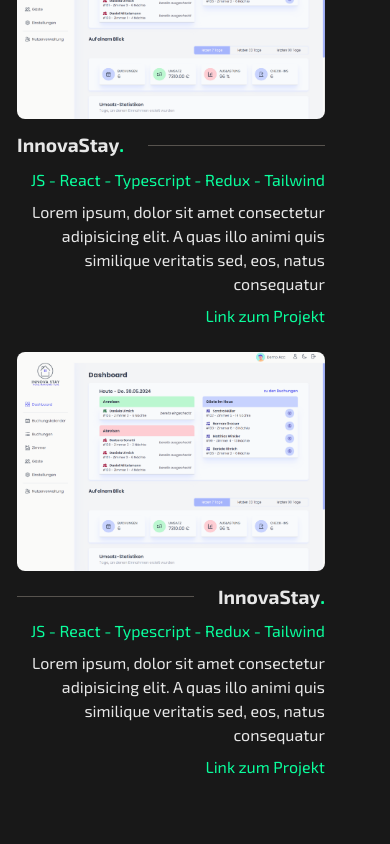
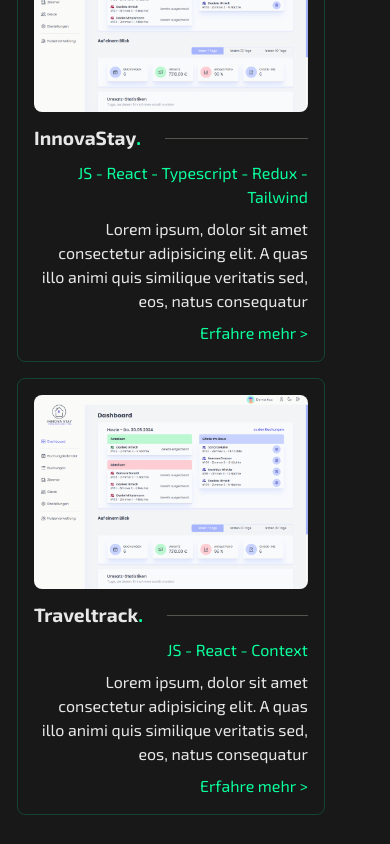
Before and after one commit to TonySN90/portfolio, a React (Vite) app: page / in a window 390 px wide. Shown: the part 2020-2864 px from the top of the page. Built offline with nearby package versions, Linux system fonts and the light colour scheme.

Commit message:
adjust projects

```diff
--- a/src/About/About.tsx
+++ b/src/About/About.tsx
@@ -21,7 +21,7 @@
       if (!scrollContainer) return;
       scrollContainer.scrollLeft =
         scrollContainer.scrollWidth - scrollContainer.clientWidth;
-    }, 300);
+    }, 600);
   }, []);
 
   return (
--- /dev/null
+++ b/src/Projects/Project.tsx
@@ -0,0 +1,36 @@
+import Title from "../components/Title";
+
+function Project({
+  name,
+  techStack,
+  description,
+  img,
+  github,
+}: {
+  name: string;
+  techStack: string;
+  description: string;
+  img: string;
+  github: string;
+}) {
+  return (
+    <div className="w-full sm:w-[48%] bg-transparent transition-all p-4 border border-color_primary_dark rounded-lg">
+      <div className="bg-red-200 w-full max-h-64 rounded-lg mb-3 overflow-hidden">
+        <img
+          className="z-30 size- hover:scale-110 transition-all duration-500"
+          src={img}
+        />
+      </div>
+      <div className="h- rounded-b-lg bg-transparent">
+        <Title size={1.2}>{name}</Title>
+        <p className="text-color_primary my-2">{techStack}</p>
+        <p className="mb-2">{description}</p>
+        <a className="text-color_primary" href="#">
+          Erfahre mehr &#62;
+        </a>
+      </div>
+    </div>
+  );
+}
+
+export default Project;
--- a/src/Projects/Projects.tsx
+++ b/src/Projects/Projects.tsx
@@ -2,6 +2,8 @@
 import SectionWrapper from "../components/SectionWrapper";
 import SubTitle from "../components/SubTitle";
 import Title from "../components/Title";
+import Project from "./Project";
+import projectsData from "./projectsData";
 
 function Projects() {
   return (
@@ -22,55 +24,23 @@
             </span>
           </SubTitle>
 
-          <div className="flex flex-wrap justify-between z-30 bg-transparent">
-            <div className="w-full sm:w-[48%] bg-transparent transition-all mb-6">
-              <div className="bg-red-200 w-full max-h-64 rounded-lg mb-3 overflow-hidden">
-                <img
-                  className="z-30 size- hover:scale-110 transition-all duration-500"
-                  src="IS-Dashboard.png"
-                  alt=""
-                />
-              </div>
-              <div className="h- rounded-b-lg bg-transparent">
-                <Title size={1.2}>InnovaStay</Title>
-                <p className="text-color_primary my-2">
-                  JS - React - Typescript - Redux - Tailwind
-                </p>
-                <p className="mb-2">
-                  Lorem ipsum, dolor sit amet consectetur adipisicing elit. A
-                  quas illo animi quis similique veritatis sed, eos, natus
-                  consequatur
-                </p>
-                <a className="text-color_primary" href="#">
-                  Link zum Projekt
-                </a>
-              </div>
-            </div>
-            <div className="w-full sm:w-[48%] bg-transparent transition-all">
-              <div className="bg-red-200 w-full max-h-64 rounded-lg mb-3 overflow-hidden">
-                <img
-                  className="z-30 hover:scale-110 transition-all duration-500"
-                  src="IS-Dashboard.png"
-                  alt=""
-                />
-              </div>
-              <div className="h- rounded-b-lg bg-transparent">
-                <Title reverse={true} size={1.2}>
-                  InnovaStay
-                </Title>
-                <p className="text-color_primary my-2">
-                  JS - React - Typescript - Redux - Tailwind
-                </p>
-                <p className="mb-2">
-                  Lorem ipsum, dolor sit amet consectetur adipisicing elit. A
-                  quas illo animi quis similique veritatis sed, eos, natus
-                  consequatur
-                </p>
-                <a className="text-color_primary" href="#">
-                  Link zum Projekt
-                </a>
-              </div>
-            </div>
+          <div className="flex flex-wrap gap-4 justify-between z-30 bg-transparent">
+            {/* <Project
+              name="InnovaStay"
+              techStack="JS - React - Typescript - Redux - Tailwind"
+              description="Lorem ipsum, dolor sit amet consectetur adipisicing elit. A quas illo animi quis similique veritatis sed, eos, natus consequatur"
+            /> */}
+
+            {projectsData.map((project) => (
+              <Project
+                key={project.name}
+                name={project.name}
+                techStack={project.techStack}
+                description={project.descriptionShort}
+                github={project.github}
+                img={project.img}
+              />
+            ))}
           </div>
         </div>
       </SectionWrapper>
--- /dev/null
+++ b/src/Projects/projectsData.ts
@@ -0,0 +1,20 @@
+const projectsData = [
+  {
+    name: "InnovaStay",
+    techStack: "JS - React - Typescript - Redux - Tailwind",
+    descriptionShort:
+      "Lorem ipsum, dolor sit amet consectetur adipisicing elit. A quas illo animi quis similique veritatis sed, eos, natus consequatur",
+    github: "https://https://github.com/TonySN90/innovastay",
+    img: "IS-Dashboard.png",
+  },
+  {
+    name: "Traveltrack",
+    techStack: "JS - React - Context",
+    descriptionShort:
+      "Lorem ipsum, dolor sit amet consectetur adipisicing elit. A quas illo animi quis similique veritatis sed, eos, natus consequatur",
+    github: "https://github.com/TonySN90/traveltrack",
+    img: "IS-Dashboard.png",
+  },
+];
+
+export default projectsData;
```
Also changed, not shown: public/WA-02.png (added), public/WA.png (added).
